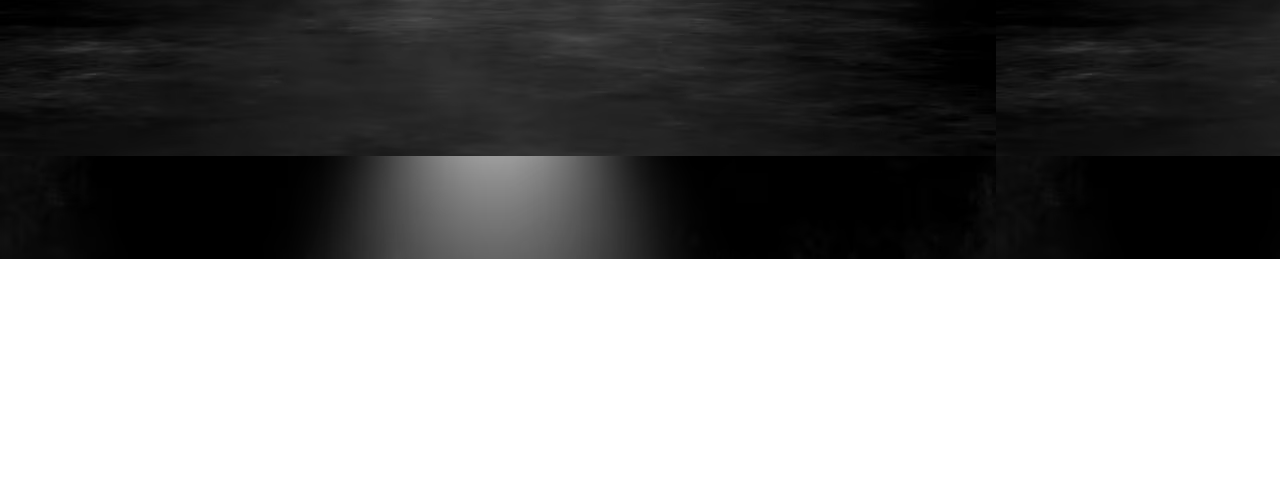
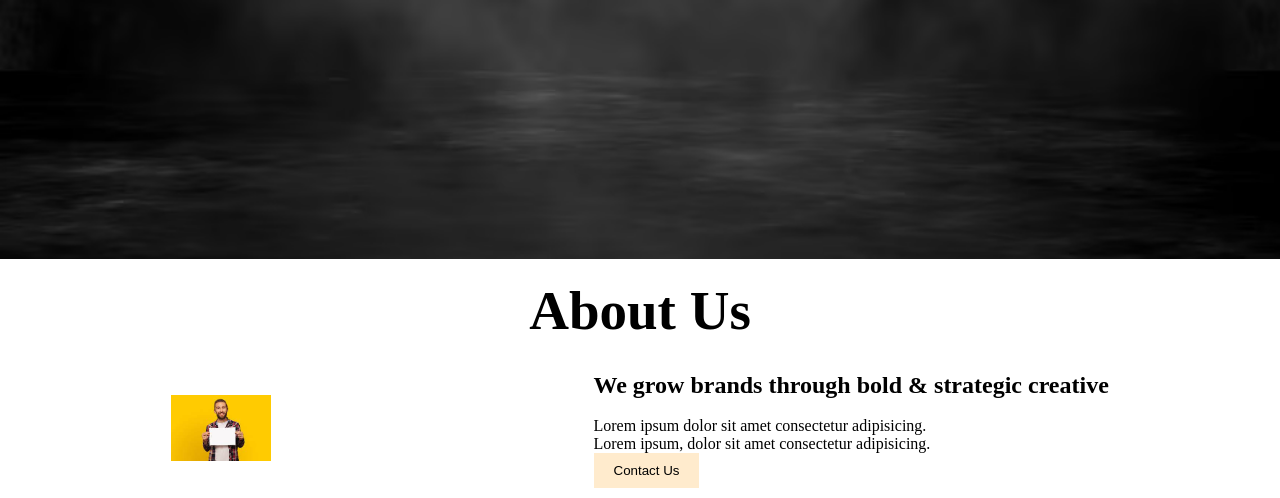
Before and after one commit to asif-kibria/website-project, a plain HTML site: page index.html in a window 1280 px wide. Shown: the part 665-1163 px from the top of the page. Before the commit the page ends 924 px from the top, so only its background shows below. Drawn offline with Linux system fonts and the light colour scheme.

Commit message:
third commit

```diff
--- a/index.html
+++ b/index.html
@@ -52,6 +52,27 @@
             </div>
 
         </section>
+        <!-- This is about us section-->
+
+        <section>
+            <h1 class="title about-title">About Us</h1>
+            <div class="about-container">
+                <div class="about-info">
+                     <h1> We grow brands through bold & strategic creative</h1><br>
+                     <p>Lorem ipsum dolor sit amet consectetur adipisicing. </p>
+                     <p>Lorem ipsum, dolor sit amet consectetur adipisicing.</p>
+                     <button class="btn">Contact Us</button>
+                </div>
+                <div class="about-photo">
+
+                    <img class="banner-img" src="./Images/download.jpg" alt="">
+                </div>
+
+            </div>
+
+        </section>
+
+
 
          </main>
     <footer>
--- a/style.css
+++ b/style.css
@@ -39,6 +39,9 @@ width: 90px;
    /* border: 2px solid gray ; */
    color: white;
    background-image: url("./Images/3d-grunge-room-interior-with-spotlight-smoky-atmosphere-background_1048-11333.avif"),linear-gradient(45deg, #673131c8, #000);
+   background-position: center;
+   background-size: cover;
+   background-repeat: no-repeat;
 }
 .title{
     font-size: 55px;
@@ -57,3 +60,14 @@ width: 90px;
 
 
 }
+.about-container{
+    display: flex;
+    justify-content: space-around;
+    align-items: center;
+    flex-direction: row-reverse;
+    padding: 10px;
+}
+.about-title{
+    text-align: center;
+    padding: 20px;
+}
```
Also changed, not shown: Images/download.jpg (added).
